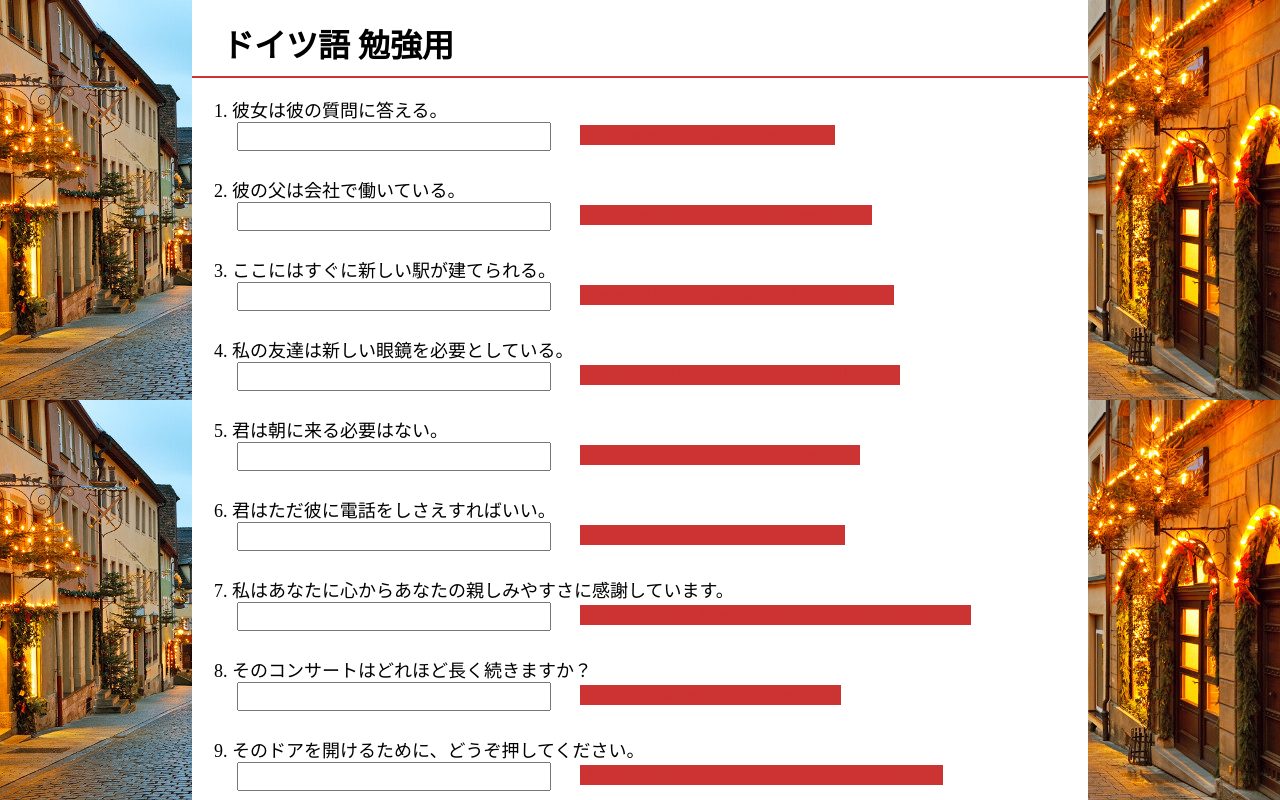
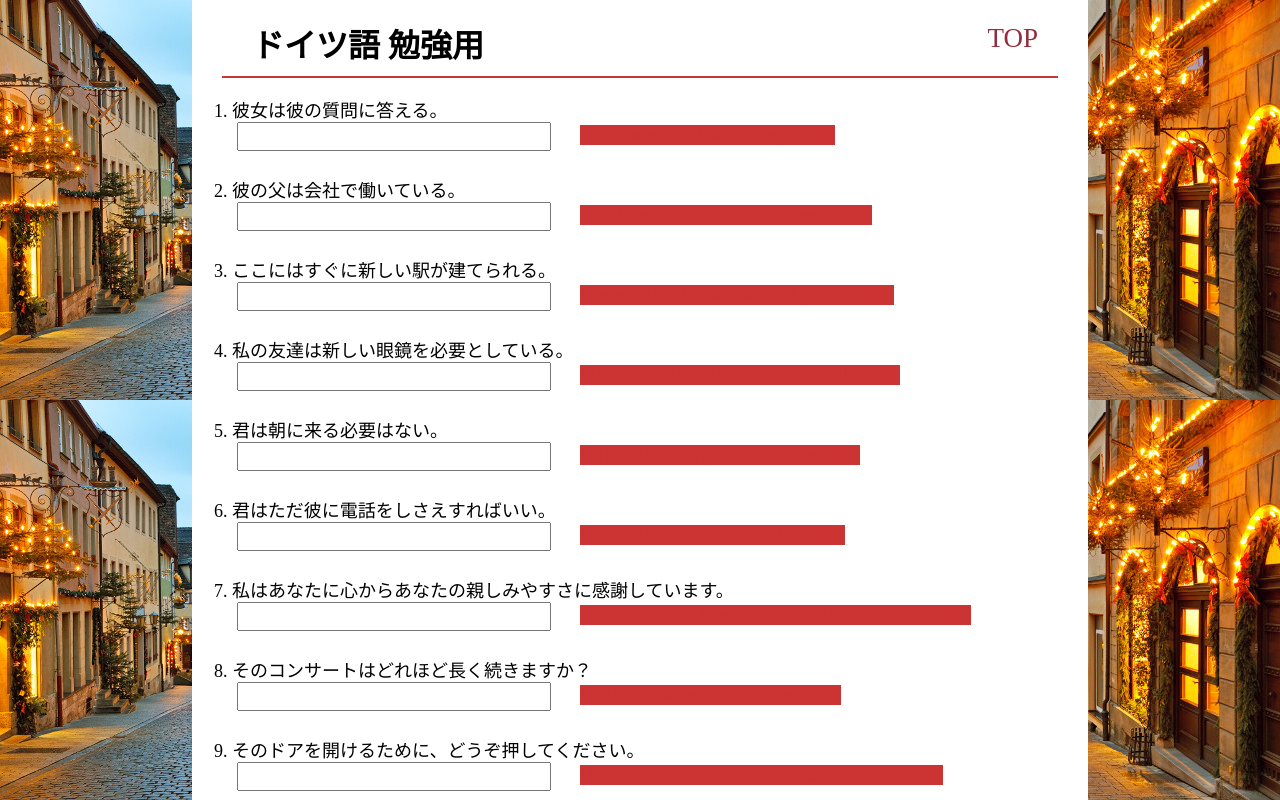
Before and after one commit to Marogatake/dochitsu, a plain HTML site: page word-P1.html in a window 1280 px wide. Shown: the top 800 px of the page. Drawn offline with Linux system fonts and the light colour scheme.

Commit message:
Add files via upload

```diff
--- a/style.css
+++ b/style.css
@@ -23,12 +23,13 @@ header h1{
 }
 ul{
   margin-top: 20px;
+  list-style: circle;
+}
+a{
+  font-size: 27px;
+  color: green;
 }
 li{
+  padding: 10px;
   margin-left: 10px;
 }
-a{
-  font-size: 25px;
-  padding: 10px;
-  color: green;
-}
--- a/stylesheet.css
+++ b/stylesheet.css
@@ -1,6 +1,7 @@
 body{
   margin: 0;
-    background-image: url(image/doi.jpg);
+  background-image: url(image/doi.jpg);
+  min-width: 575px;
 }
 .wrapper{
   width: 70%;
@@ -8,18 +9,36 @@ body{
   background-color: #fff;
   min-height: 1300px;
 }
+@media screen and (max-width:1275px) {
+  body{
+    background:#fff;
+  }
+  .wrapper{
+    width: 98%;
+  }
+}
 h1,h2,h3,h4,h5,h6,a,ul,li{
   margin: 0;
   padding: 0;
+  text-decoration: none;
 }
 header{
-
-  /* opacity: 0.5; */
+  display: flex;
+  flex-flow: row nowrap;
+  justify-content: space-between;
+  align-items: center;
+  margin: 0 30px 0;
+  border-bottom: 2px solid #CC3333;
 }
 header h1{
   color: #000;
   padding: 20px 0 10px 30px;
-  border-bottom: 2px solid #CC3333;
+
+}
+header a{
+  font-size: 27px;
+  color: #952c3e;
+  padding: 20px;
 }
 dl{
   margin: 0;
--- a/word-P1.html
+++ b/word-P1.html
@@ -9,6 +9,7 @@
     <div class="wrapper">
       <header>
         <h1>ドイツ語 勉強用</h1>
+        <a href="index.html">TOP</a>
       </header>
       <dl class="page-1">
         <ol ontouchstart="">
```
